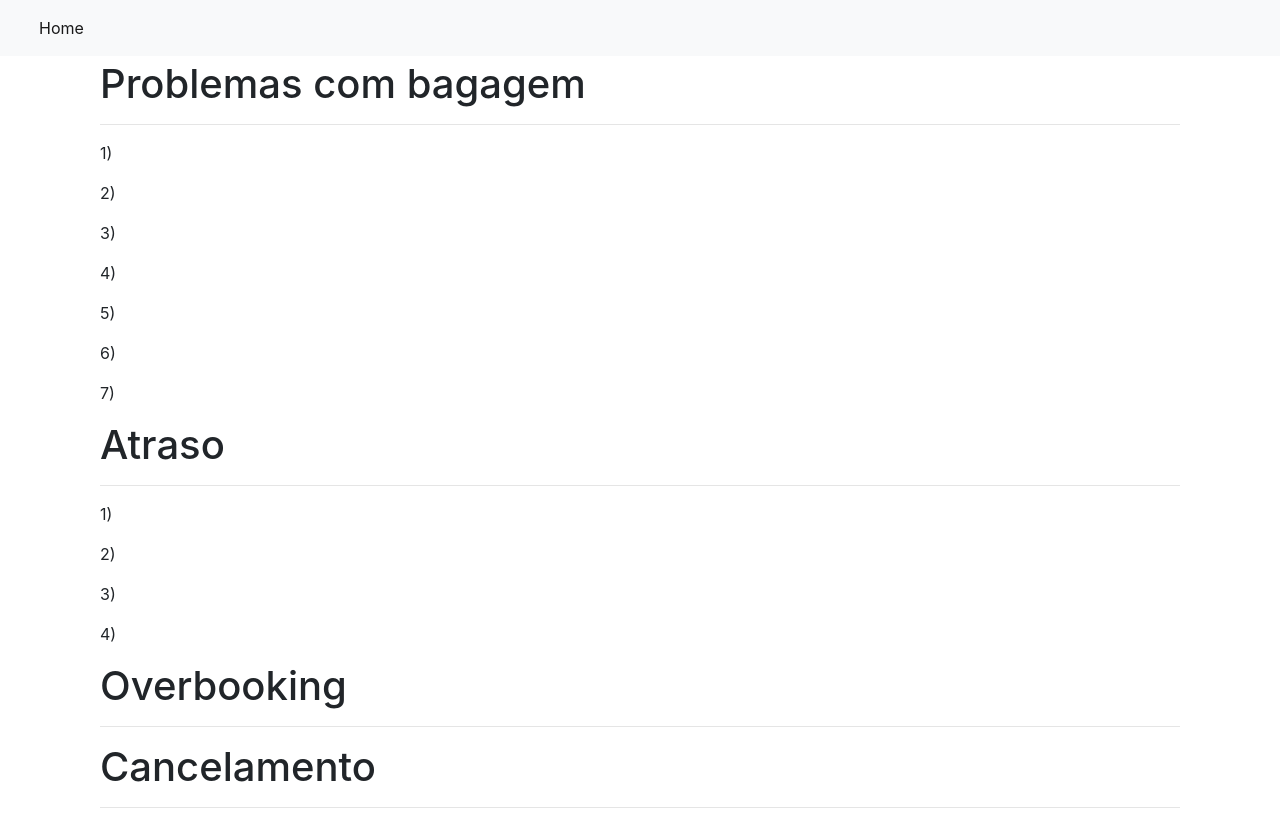
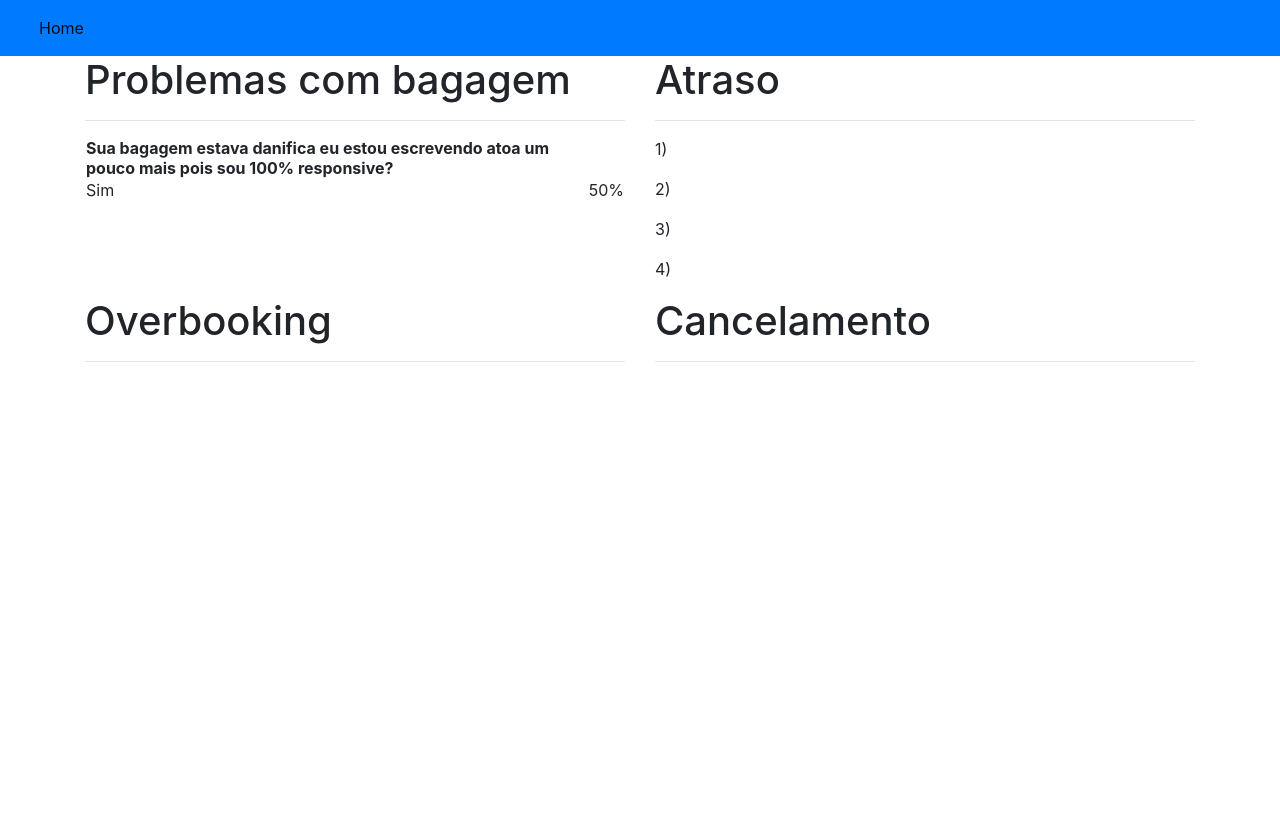
Before and after one commit to VictorJoaoSC/StudyBootstrap, a plain HTML site: page dashbord.html in a window 1280 px wide. Drawn offline with nearby package versions, Linux system fonts and the light colour scheme.

Commit message:
Dashboard ideias de layout.

```diff
--- a/dashbord.html
+++ b/dashbord.html
@@ -6,7 +6,7 @@
 </head>
 <body>
     <div class="navbar">
-        <nav class="navbar navbar-expand-md navbar-light bg-light">
+        <nav class="navbar fixed-top     navbar-expand-md navbar-light bg-primary">
             <div class="container-fluid navbar-container">
                 <ul class="navbar-nav mr-auto">
                     <li class="nav-item active">
@@ -18,17 +18,22 @@
     </div>
 
     <div class="container">
-        <div class="teste">
+        <div class="row">
             <div class="one filho col">
                 <h1>Problemas com bagagem</h1>
                 <hr>
-                <span><p>1)</p></span>
-                <span><p>2)</p></span>
-                <span><p>3)</p></span>
-                <span><p>4)</p></span>
-                <span><p>5)</p></span>
-                <span><p>6)</p></span>
-                <span><p>7)</p></span>
+                <table>
+                    <thead>
+                        <th>Sua bagagem estava danifica eu estou escrevendo atoa um pouco mais pois sou 100% responsive?</th>
+                    </thead>
+                    <tbody>
+                        <tr>
+                            <td>Sim</td>
+                            <td>50%</td>
+                        </tr>
+                    </tbody>
+
+                </table>
             </div>
             <div class="two filho col">
                 <h1>Atraso</h1>
@@ -55,15 +60,8 @@
     <script src="https://maxcdn.bootstrapcdn.com/bootstrap/4.0.0/js/bootstrap.min.js" integrity="sha384-JZR6Spejh4U02d8jOt6vLEHfe/JQGiRRSQQxSfFWpi1MquVdAyjUar5+76PVCmYl" crossorigin="anonymous"></script>
 
     <style>
-        .navbar{
-            top: 0;
-            left: 0;
-            width: 100%;
-            position: fixed;
-            z-index:4;
-        }
-        .teste{
-            margin-top: 60px;
+        .filho{
+            top: 2.5em;
         }
     </style>
 </body>
```
